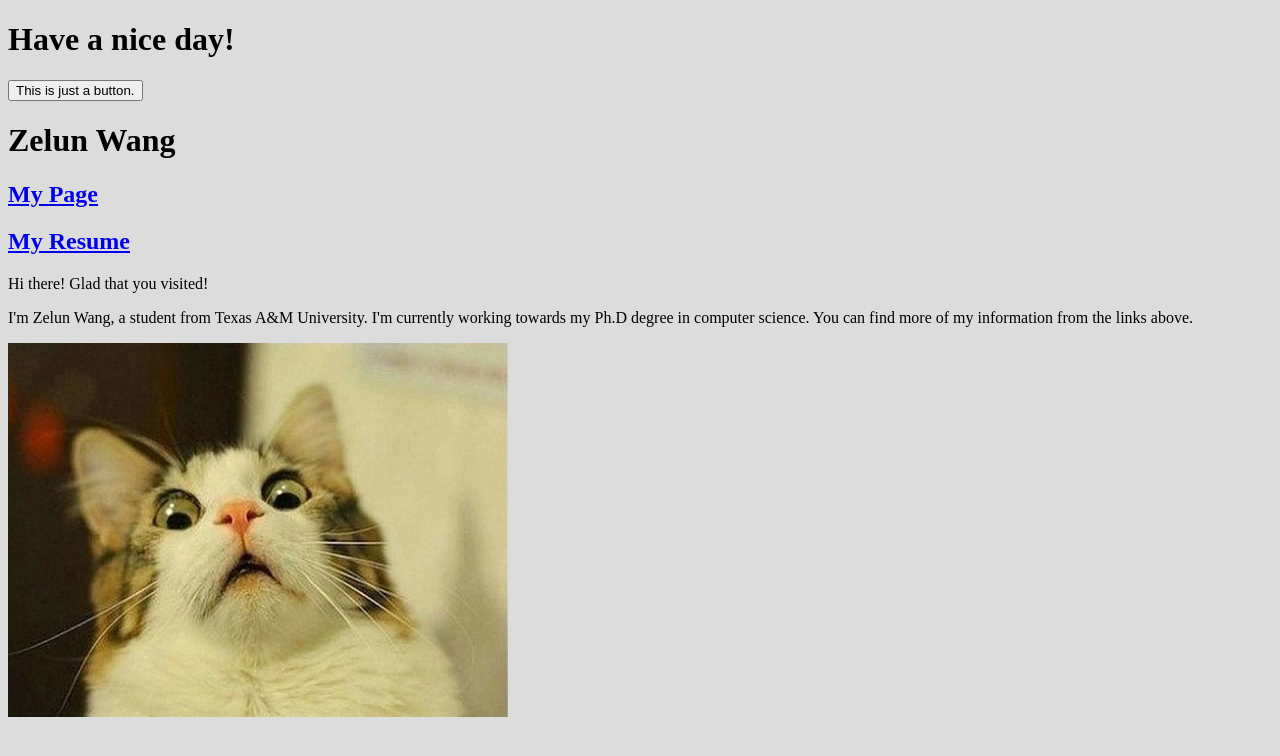
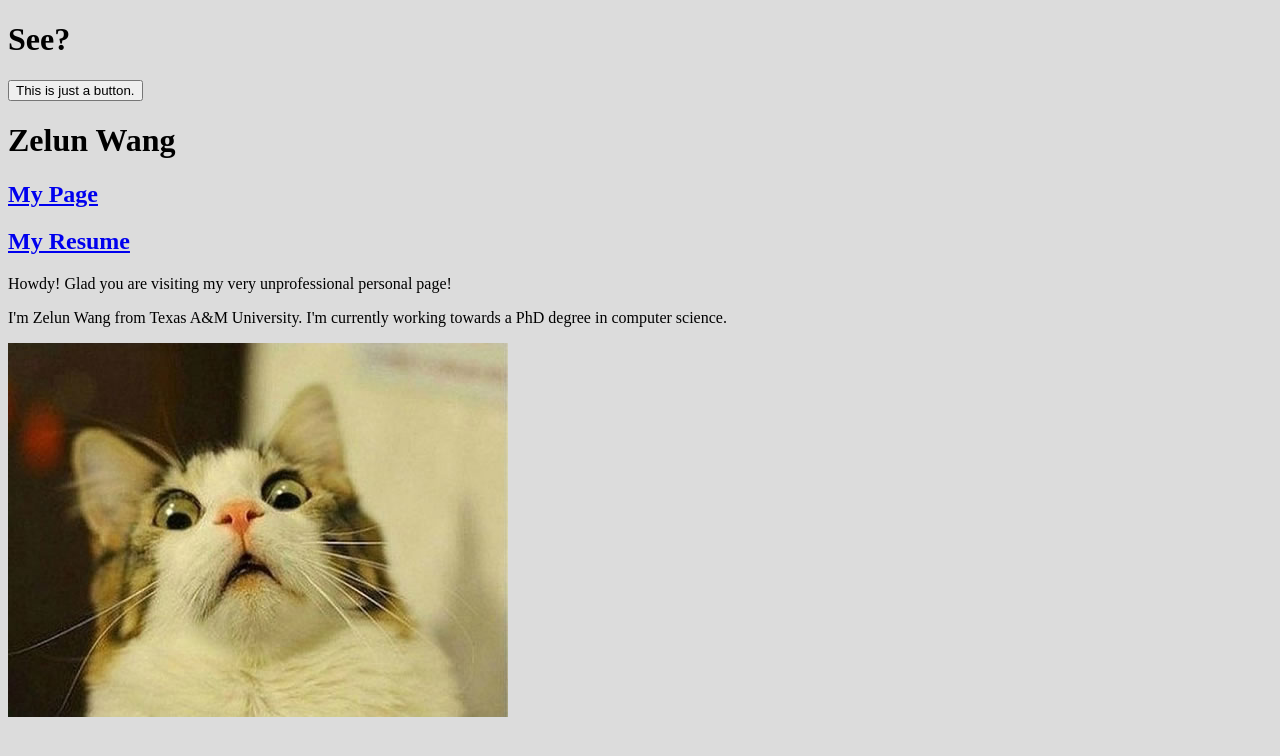
Before and after one commit to wzlxjtu/wzlxjtu.github.io, a plain HTML site: page index.html in a window 1280 px wide. Both pictures are taken after a click on the button "This is just a button.". Drawn offline with Linux system fonts and the light colour scheme.

Commit message:
update cv

```diff
--- a/index.html
+++ b/index.html
@@ -11,9 +11,9 @@
 
 	  <h1>Zelun Wang</h1>
 	  <h2><a href="http://psi.cse.tamu.edu/people/zelun-wang/">My Page</a></h2>
-    <h2><a href="resources/CV-Zelun-EN-CH.pdf">My Resume</a></h2>
-    <p>Hi there! Glad that you visited!</p>
-    <p>I'm Zelun Wang, a student from Texas A&M University. I'm currently working towards my Ph.D degree in computer science. You can find more of my information from the links above.</p>
+    <h2><a href="resources/CV-Zelun.pdf">My Resume</a></h2>
+    <p>Howdy! Glad you are visiting my very unprofessional personal page!</p>
+    <p>I'm Zelun Wang from Texas A&M University. I'm currently working towards a PhD degree in computer science.</p>
     <img src="images/cat.jpg" alt="My test image">
     <script src="scripts/main.js"></script>
   </body>
--- a/scripts/main.js
+++ b/scripts/main.js
@@ -1,4 +1,4 @@
 
 function displayResult() {
-	document.getElementById("myHeader").innerHTML = "Have a nice day!";
+	document.getElementById("myHeader").innerHTML = "See?";
 }
```
Also changed, not shown: 1 other file.
